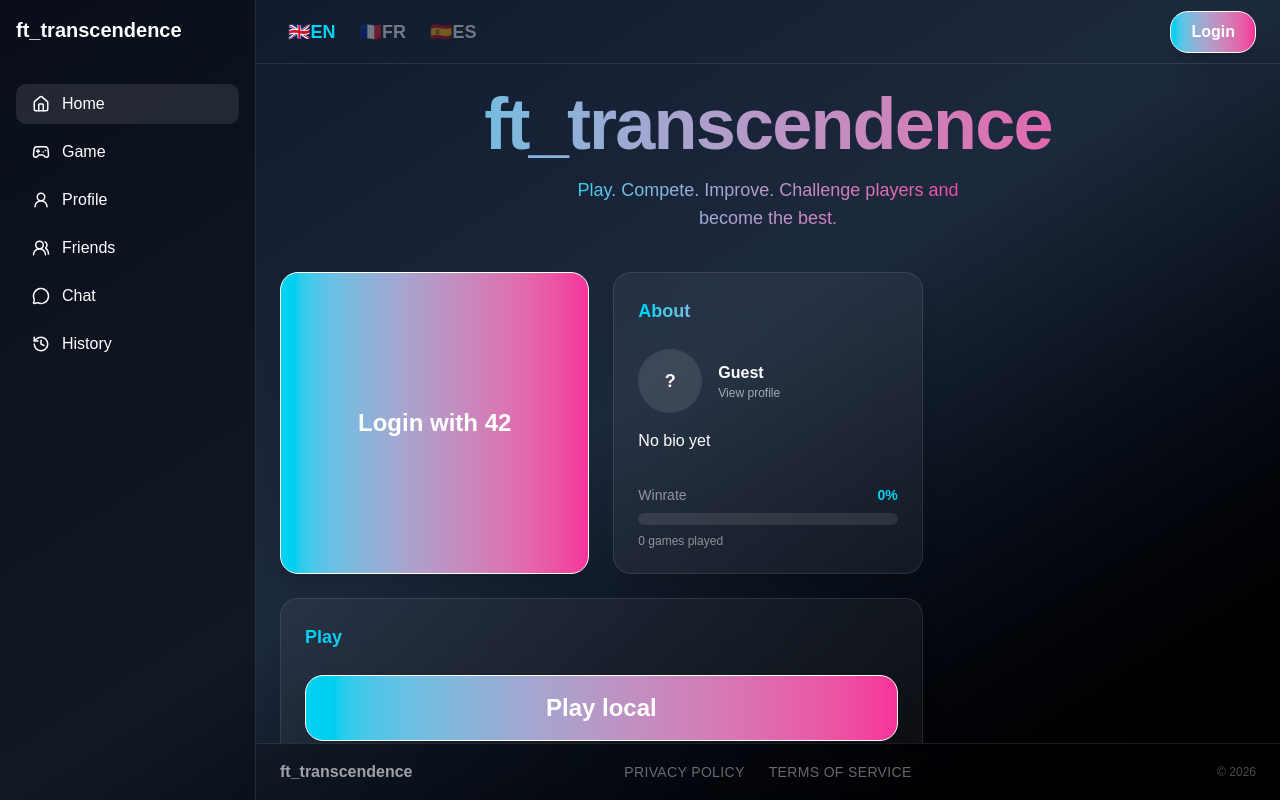
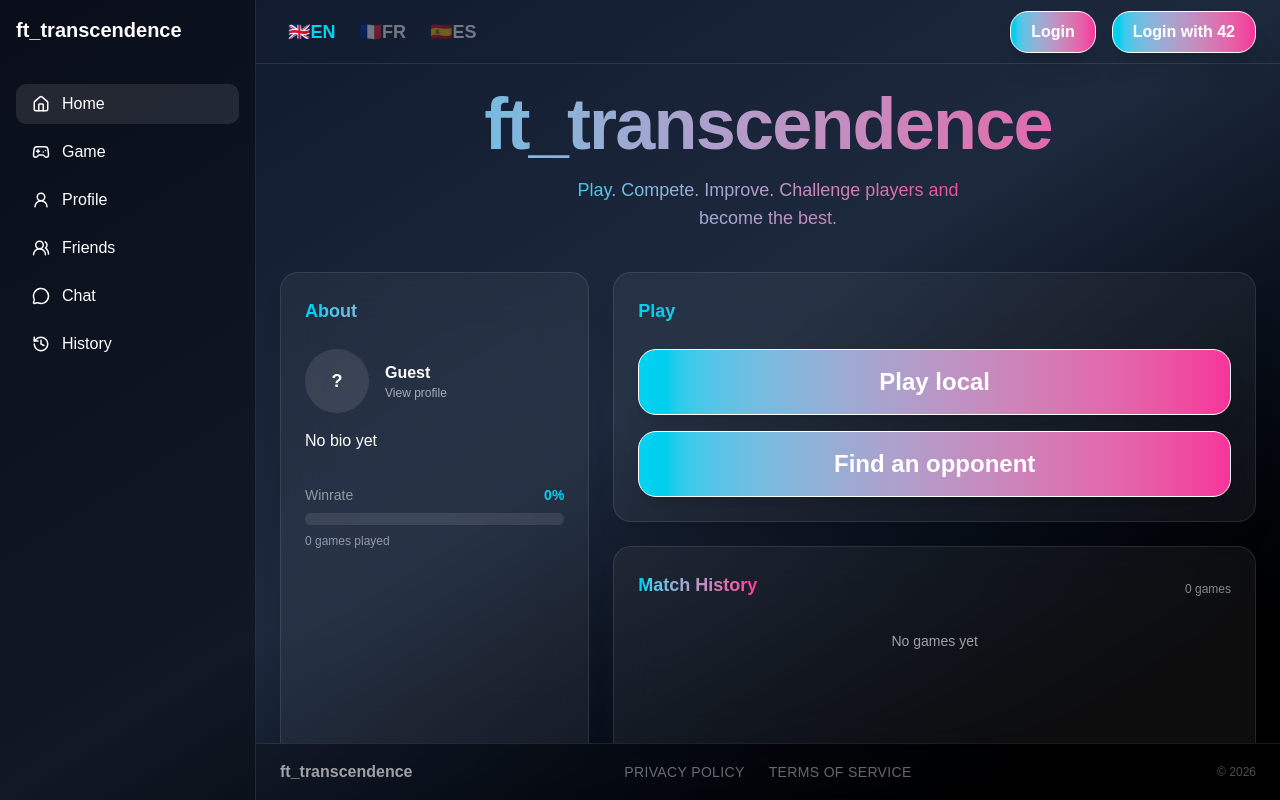
Before and after one commit to team-Segfault-Society-42/Ft_transcendence, a React app in the folder frontend/: page / in a window 1280 px wide. Built offline with nearby package versions, Linux system fonts and the light colour scheme; no server answers; the HTML template or start-up script is replaced by a standard one.

Commit message:
Move LoginWith42 in topbar for now

```diff
--- a/frontend/src/components/layout/Topbar.tsx
+++ b/frontend/src/components/layout/Topbar.tsx
@@ -20,6 +20,13 @@ export function Topbar({ user, onLoginClick, onLogoutClick }: HeaderProps) {
 
   const { t } = useTranslation()
 
+  const handleLogin42 = () => {
+    const oauth42Url =
+      import.meta.env.VITE_OAUTH_42_START_URL ?? "http://localhost:1024/api/auth/42";
+
+    window.location.href = oauth42Url;
+    };
+
   return (
     <header className="h-16 min-h-16 border-b border-white/10 flex items-center justify-between px-6 gap-6">
 
@@ -39,7 +46,10 @@ export function Topbar({ user, onLoginClick, onLogoutClick }: HeaderProps) {
         <span>
           {t("home.buttons.hi")} {user.username} {t("auth.buttons.logout")}
         </span>
-      </Button> </>
+      </Button>
+
+
+      </>
 
       ) : (
 
@@ -48,6 +58,14 @@ export function Topbar({ user, onLoginClick, onLogoutClick }: HeaderProps) {
           {t("home.buttons.login")}
       </Button>
       )}
+
+      <Button
+        onClick={handleLogin42}>
+          <span>
+          Login with 42
+        </span>
+      </Button>
+
     </div>
 
     </header>
--- a/frontend/src/pages/Home.tsx
+++ b/frontend/src/pages/Home.tsx
@@ -34,12 +34,7 @@ export default function Home() {
       console.log("created game error:", error);
     }
   };
-	const handleLogin42 = () => {
-	const oauth42Url =
-		import.meta.env.VITE_OAUTH_42_START_URL ?? "http://localhost:1024/api/auth/42";
 
-	window.location.href = oauth42Url;
-	};
 
   useEffect(() => {
     if (!user) return
@@ -64,14 +59,6 @@ export default function Home() {
     </Motion>
 
     <div className="w-full grid grid-cols-1 lg:grid-cols-3 gap-6">
-
-      <Button
-        onClick={handleLogin42}
-        size="xl">
-        Login with 42
-      </Button>
-
-
 
       {/* CARDS */}
         <Link to="/profile">
```
